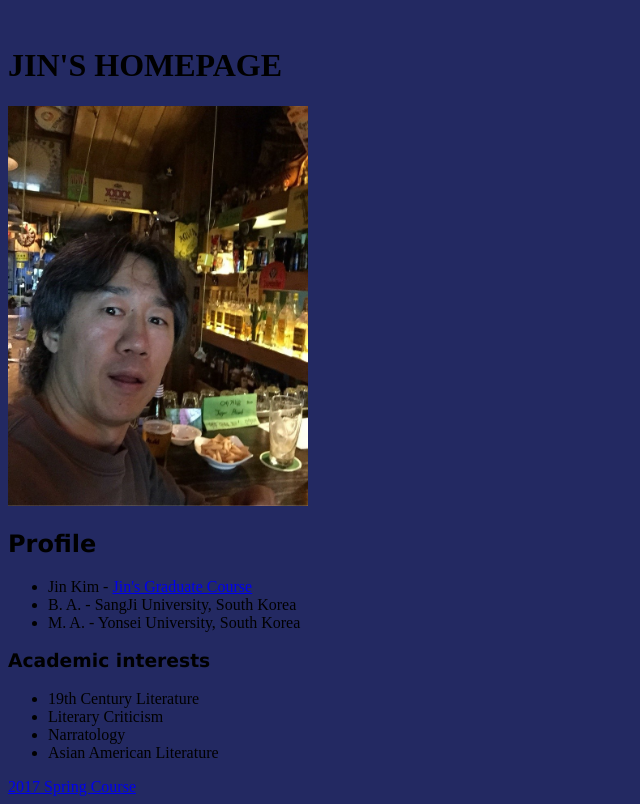
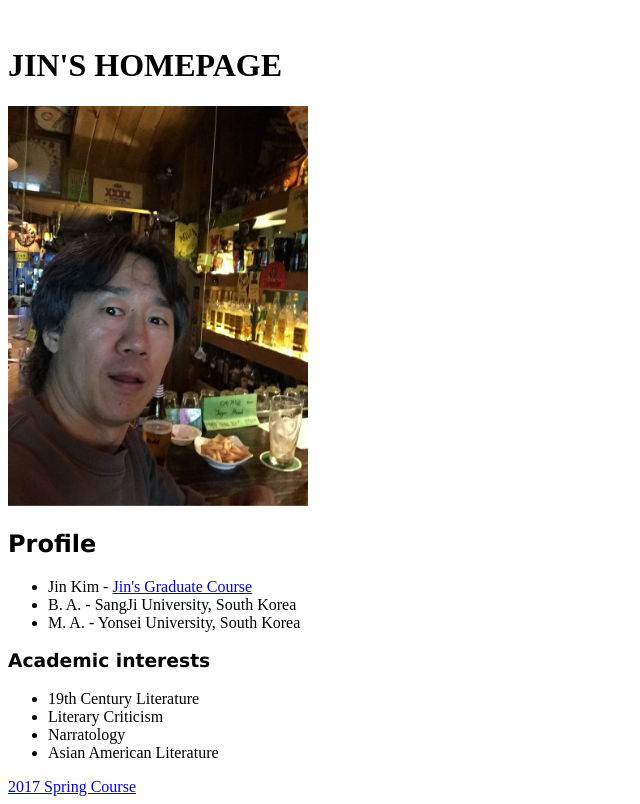
Before and after one commit to Jinkimc/Jinkimc.github.io, a plain HTML site: page index.html in a window 1280 px wide. Shown: the whole page, without its empty margins (0-640 px from the left). Drawn offline with Linux system fonts and the light colour scheme.

Commit message:
Update index.html

```diff
--- a/index.html
+++ b/index.html
@@ -9,7 +9,6 @@
 <link rel="stylesheet" type="text/css" href="mystyle.css">
 
 
-  <body style="background-color:rgb(35,41,98);">
 
 <h1> JIN'S HOMEPAGE </h1>
 
```
